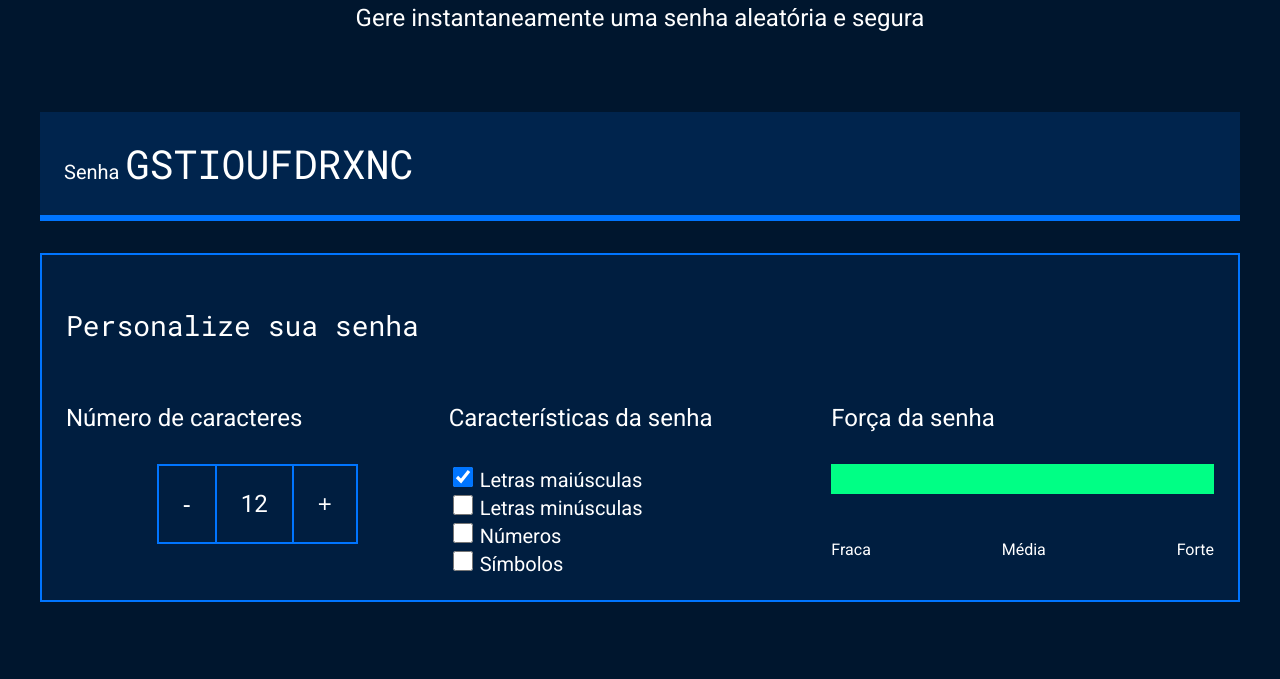
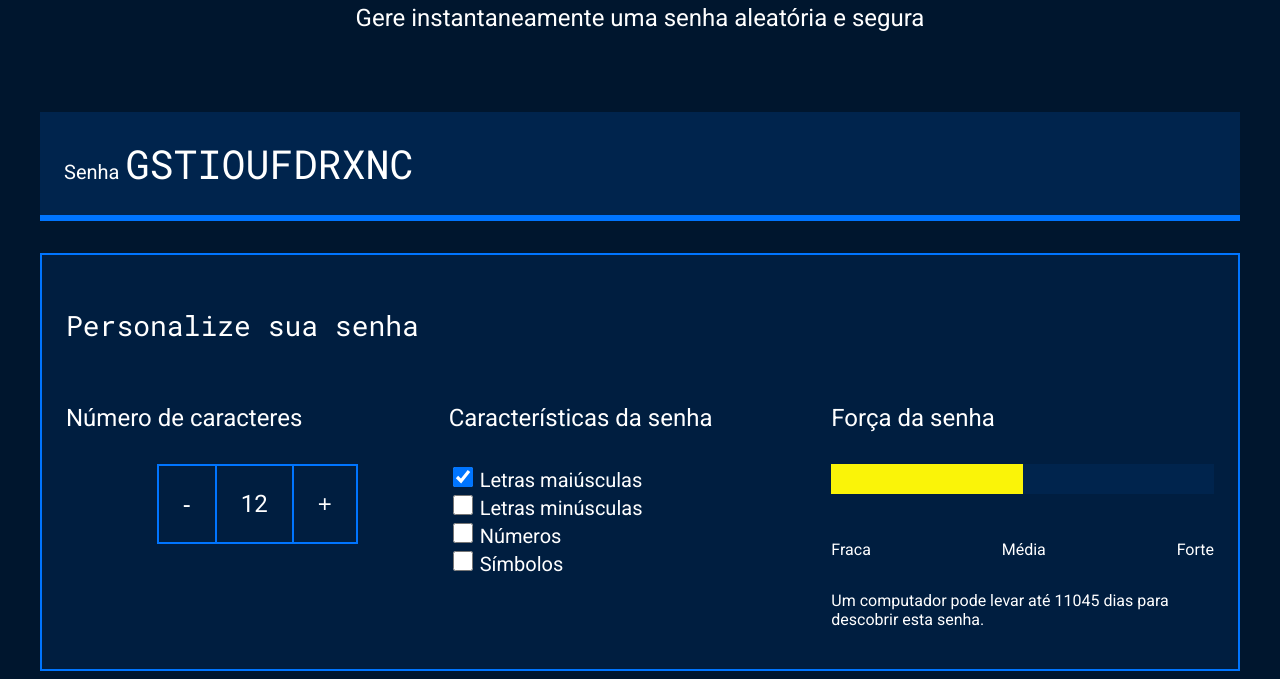
Before and after one commit to ProfOsmarBilac/SenhaSegura2026_Alura, a plain HTML site: page index.html in a window 1280 px wide. Shown: the part 214-893 px from the top of the page. Before the commit the page ends 824 px from the top, so only its background shows below. Drawn offline with Linux system fonts and the light colour scheme.

Commit message:
Finalizado o projeto em JavaScript.
Curso da Alura, 3.ª série do Ensino Médio, segundo trimestre de 2026.

```diff
--- a/index.html
+++ b/index.html
@@ -58,6 +58,7 @@
                         <p>Média</p>
                         <p>Forte</p>
                     </div>
+                    <p class="entropia"></p>
                 </div>
             </div>
         </div>
--- a/main.js
+++ b/main.js
@@ -4,7 +4,7 @@ numeroSenha.textContent = tamanhoSenha;
 const letrasMaiusculas = 'ABCDEFGHIJKLMNOPQRSTUVXYWZ';
 const letrasMinusculas = 'abcdefghijklmnopqrstuvxywz';
 const numeros = '0123456789';
-const simbolos = '!@%*?';
+const simbolos = '!@%#?';
 const botoes = document.querySelectorAll('.parametro-senha__botao');
 const campoSenha = document.querySelector('#campo-senha');
 const checkbox = document.querySelectorAll('.checkbox');
@@ -58,16 +58,19 @@ function geraSenha(){
         senha = senha + alfabeto[numeroAleatorio];
     }
     campoSenha.value = senha;
-    classificaSenha();
+    classificaSenha(alfabeto.length);
 }
 
-function classificaSenha(){
+function classificaSenha(tamanhoAlfabeto){
+    let entropia = tamanhoSenha * Math.log2(tamanhoAlfabeto);
     forcaSenha.classList.remove('fraca','media','forte');
-    if(tamanhoSenha > 11){
+    if(entropia > 57){
         forcaSenha.classList.add('forte');
-    } else if(tamanhoSenha > 5 && tamanhoSenha < 12){
+    } else if(entropia > 35 && entropia < 57){
         forcaSenha.classList.add('media');
-    } else if(tamanhoSenha <=5){
+    } else if(entropia <=35){
         forcaSenha.classList.add('fraca');
     }
+    const valorEntropia = document.querySelector('.entropia');
+    valorEntropia.textContent = "Um computador pode levar até " + Math.floor(2**entropia/(100e6*60*60*24)) + " dias para descobrir esta senha.";
 }
```
